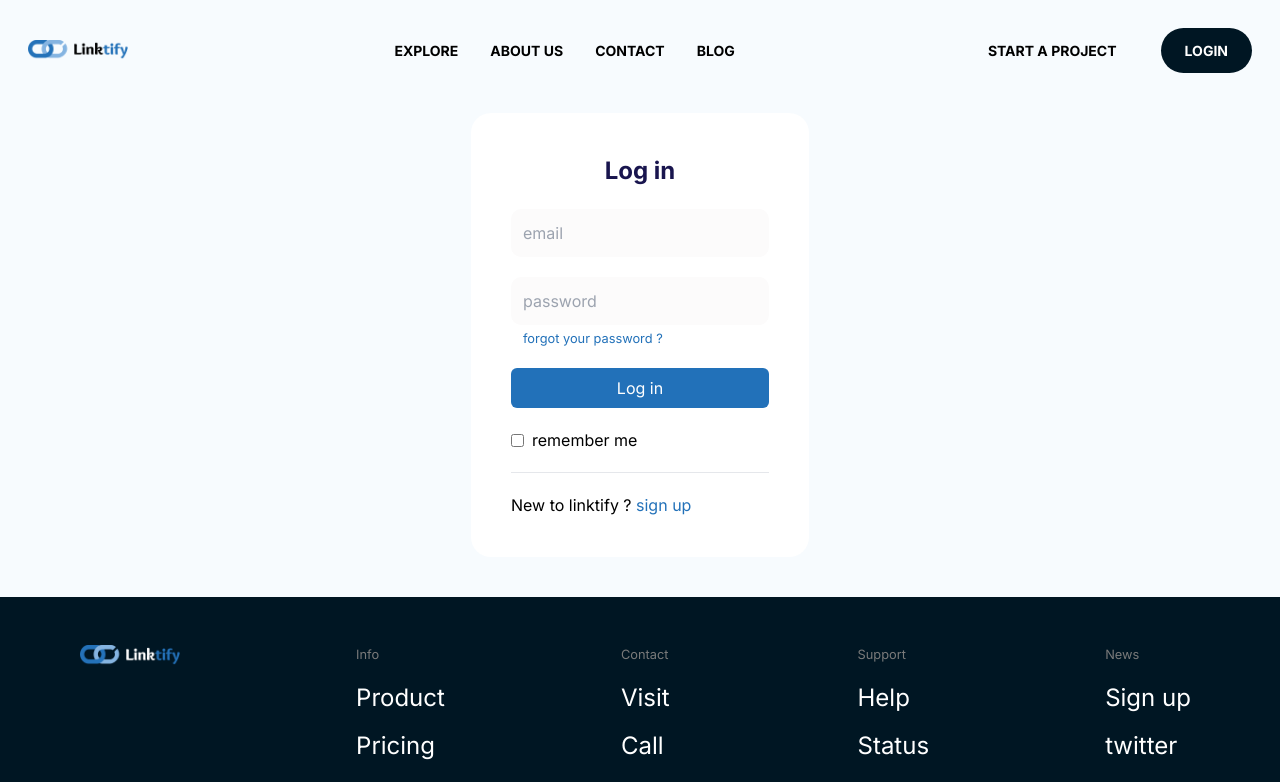
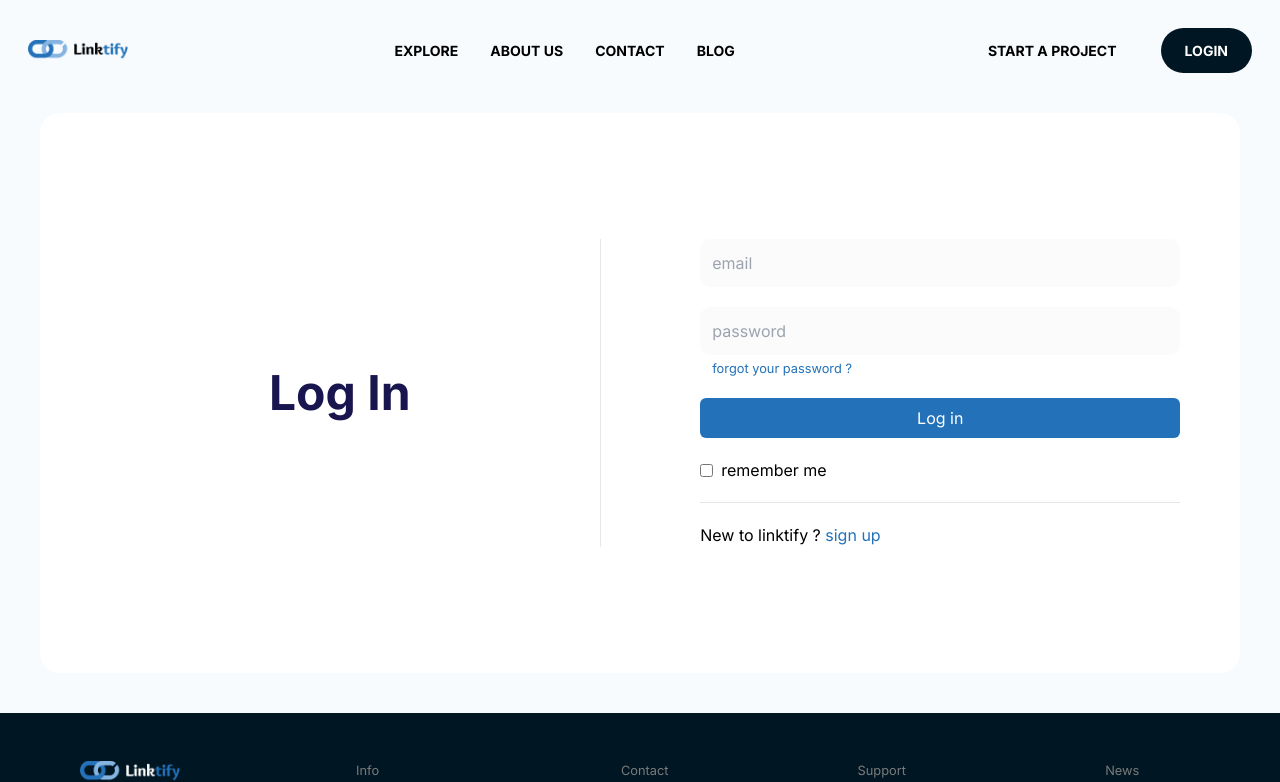
Before and after one commit to momo56710/linktify, a Next.js app: page /login in a window 1280 px wide. Shown: the top 782 px of the page. Built offline with nearby package versions, Linux system fonts and the light colour scheme.

Commit message:
fixing login and sign up

```diff
--- a/app/login/page.js
+++ b/app/login/page.js
@@ -2,12 +2,15 @@ import React from 'react'
 import Link from 'next/link'
 export default function Login() {
   return (
-    <div className='grid place-content-center m-10'>
-      <div className='bg-white p-10 rounded-[20px] flex flex-col gap-5'>
-        <p className='text-[#19154E] text-center font-bold text-[1.5em]'>Log in</p>
+    <div className='flex max-md:flex-col max-md:divide-y justify-center items-center min-h-[70vh] m-10 p-10 bg-white rounded-[20px] md:divide-x'>
+      <p className='text-[#19154E] md:w-[30vw] flex-1 justify-self-center max-md:pb-10 text-center font-bold text-[3em]'>Log In</p>
+      <div className='  md:w-[30vw] max-md:w-[70vw] flex-1 md:pl-[5em] max-md:pt-10'>
+        <div className='flex flex-col gap-5 max-w-[30em] m-auto'>
           <input type='email' placeholder='email' className='bg-[#fcfbfb] p-3 rounded-[10px]' />
-        <div><input type='password' placeholder='password' className='bg-[#fcfbfb] p-3 rounded-[10px]' />
-          <p className='text-[0.8em] ml-3 mt-1 text-[#2271B9] hover:underline hover:cursor-pointer'>forgot your password ?</p></div>
+          <div className='flex flex-col'>
+            <input type='password' placeholder='password' className='bg-[#fcfbfb] p-3 rounded-[10px]' />
+            <p className='text-[0.8em] ml-3 mt-1 text-[#2271B9] hover:underline hover:cursor-pointer'>forgot your password ?</p>
+          </div>
           <Link href={'/'}><p className='bg-[#2271B9] text-white text-center rounded-md py-2'>Log in</p></Link>
           <div className='flex items-center gap-2'>
             <input type='checkbox' /> <span>remember me</span>
@@ -17,6 +20,7 @@ export default function Login() {
             <p>New to linktify ? <Link href={'/signup'}><span className='text-[#2271B9] hover:underline hover:cursor-pointer'>sign up</span></Link></p>
           </div>
         </div>
+      </div>
 
 
 
--- a/app/projects/[project]/page.js
+++ b/app/projects/[project]/page.js
@@ -27,7 +27,7 @@ export default function Page() {
     const days = Math.floor(timeRemaining / (1000 * 60 * 60 * 24)) + 1;
     return (
 
-        <div className='max-w-[1600px] m-auto my-10 max-md:text-[10px] md:p-10'>
+        <div className='max-w-[1600px] m-auto my-10 max-md:text-[12px] md:p-10'>
             <div className='flex gap-10 max-md:flex-col bg-white md:p-10 max-md:pb-6 mt-5 md:rounded-2xl'>
                 <img src={startup.logo.src} className='md:w-[50%] max-md:m-auto' />
                 <div className='md:flex-1 my-auto'>
--- a/app/signup/page.js
+++ b/app/signup/page.js
@@ -2,10 +2,11 @@ import Link from 'next/link'
 import React from 'react'
 export default function page() {
     return (
-        <div className='grid place-content-center m-10'>
-            <div className='bg-white p-10 rounded-[20px] flex flex-col gap-5'>
-                <p className='text-[#19154E] text-center font-bold text-[1.5em]'>Sign up</p>
-                <input type='text' placeholder='name' className='bg-[#fcfbfb] p-3 rounded-[10px]' />
+        <div className='flex max-md:flex-col max-md:divide-y justify-center items-center min-h-[70vh] m-10 p-10 bg-white rounded-[20px] md:divide-x'>
+            <p className='text-[#19154E] md:w-[30vw] flex-1 justify-self-center max-md:pb-10 text-center font-bold text-[3em]'>Sign Up</p>
+            <div className='  md:w-[30vw] flex-1 max-md:w-[70vw] md:pl-[5em] max-md:pt-10 '>
+                <div className='flex flex-col gap-5 max-w-[30em] m-auto'>
+                    <input type='text' placeholder='name' className='bg-[#fcfbfb] p-3 rounded-[10px] ' />
                     <input type='email' placeholder='email' className='bg-[#fcfbfb] p-3 rounded-[10px]' />
                     <input type='password' placeholder='password' className='bg-[#fcfbfb] p-3 rounded-[10px]' />
                     <input type='password' placeholder='confirm password' className='bg-[#fcfbfb] p-3 rounded-[10px]' />
@@ -15,7 +16,8 @@ export default function page() {
                     <hr />
                     <div>
                         <p>have an account ? <Link href={'/login'}><span className='text-[#2271B9] hover:underline hover:cursor-pointer'>Log in</span></Link> </p>
-                </div>
+                    </div></div>
+
             </div>
 
 
```
Lines whose indentation alone changed are shown as unchanged.
